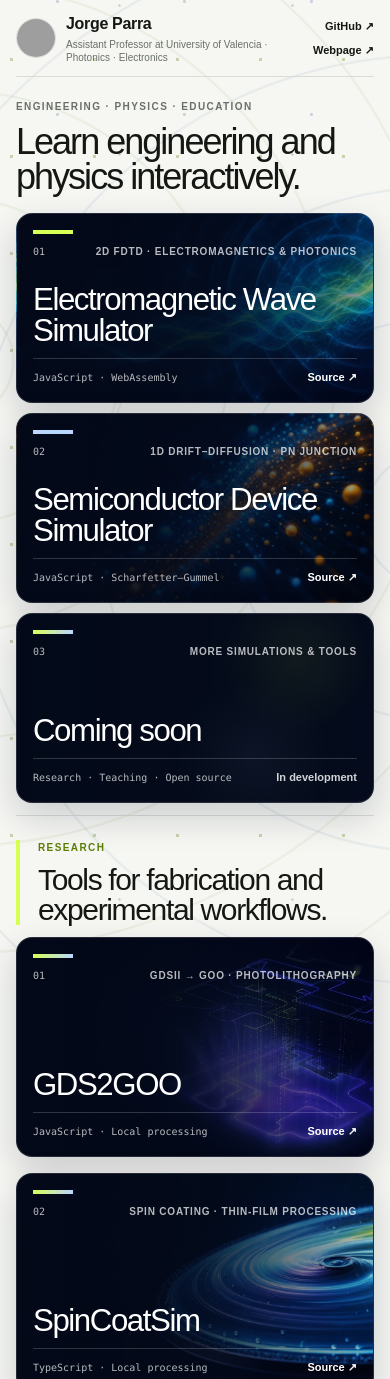
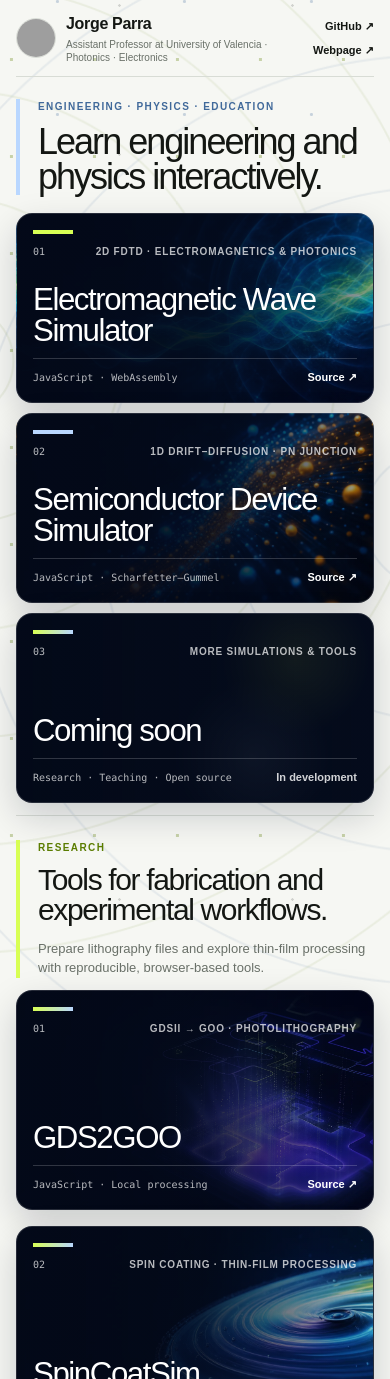
Before and after one commit to jorpago2/jorpago2.github.io, a Next.js app: page / in a window 390 px wide. Shown: the top 1379 px of the page. Built offline with nearby package versions, Linux system fonts and the light colour scheme; grey boxes are pictures that could not be loaded.

Commit message:
align section heading styles

```diff
--- a/app/globals.css
+++ b/app/globals.css
@@ -151,6 +151,19 @@ header {
 
 .intro {
   padding: 70px 0 52px;
+}
+
+.section-heading {
+  padding-left: 18px;
+  border-left: 4px solid var(--lime);
+}
+
+.education-heading {
+  border-color: var(--blue);
+}
+
+.education-heading .eyebrow {
+  color: #40699a;
 }
 
 .eyebrow {
@@ -338,8 +351,6 @@ h2 {
 .research-heading {
   max-width: 760px;
   margin-bottom: 24px;
-  padding-left: 18px;
-  border-left: 4px solid var(--lime);
 }
 
 .research-heading .eyebrow {
@@ -349,8 +360,13 @@ h2 {
 
 .research-heading h2 {
   max-width: 680px;
-  margin-bottom: 0;
+  margin-bottom: 14px;
   font-size: clamp(32px, 4vw, 48px);
+}
+
+.research-lead {
+  max-width: 680px;
+  font-size: 15px;
 }
 
 .research-list {
@@ -580,6 +596,11 @@ footer {
     display: none;
   }
 
+  .research-lead {
+    display: block;
+    font-size: 13px;
+  }
+
   .simulator-list {
     min-height: 0;
     grid-template-rows: repeat(3, minmax(170px, 1fr));
--- a/app/page.tsx
+++ b/app/page.tsx
@@ -51,12 +51,14 @@ export default function Home() {
       </header>
 
       <section className="intro" id="top">
-        <p className="eyebrow">ENGINEERING · PHYSICS · EDUCATION</p>
-        <h1>Learn engineering and physics interactively.</h1>
-        <p className="lead">
-          Explore electromagnetic waves and semiconductor devices with visual,
-          browser-based numerical models.
-        </p>
+        <div className="section-heading education-heading">
+          <p className="eyebrow">ENGINEERING · PHYSICS · EDUCATION</p>
+          <h1>Learn engineering and physics interactively.</h1>
+          <p className="lead">
+            Explore electromagnetic waves and semiconductor devices with
+            visual, browser-based numerical models.
+          </p>
+        </div>
       </section>
 
       <section className="simulator-list" aria-label="Available simulators">
@@ -110,11 +112,15 @@ export default function Home() {
       </section>
 
       <section className="research-tools" aria-labelledby="research-tools-title">
-        <div className="research-heading">
+        <div className="section-heading research-heading">
           <p className="eyebrow">RESEARCH</p>
           <h2 id="research-tools-title">
             Tools for fabrication and experimental workflows.
           </h2>
+          <p className="lead research-lead">
+            Prepare lithography files and explore thin-film processing with
+            reproducible, browser-based tools.
+          </p>
         </div>
 
         <div className="research-list">
```
Also changed, not shown: 1 other file (tests, documents, lock files or other folders).
